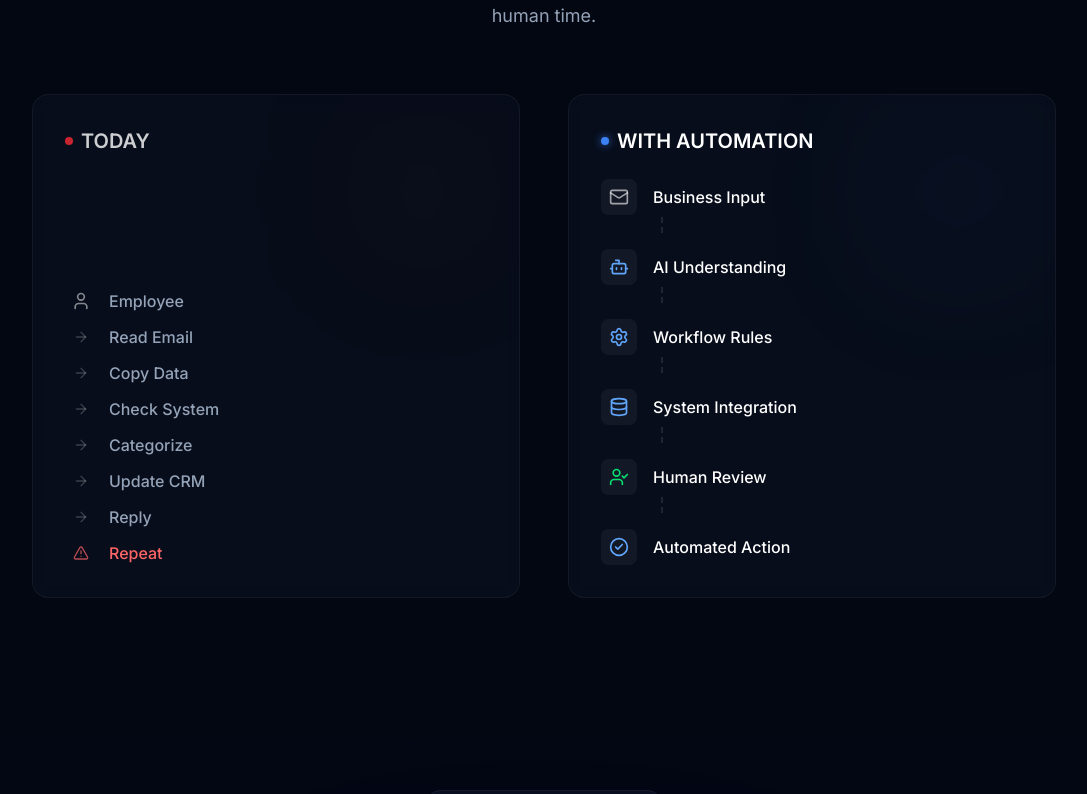
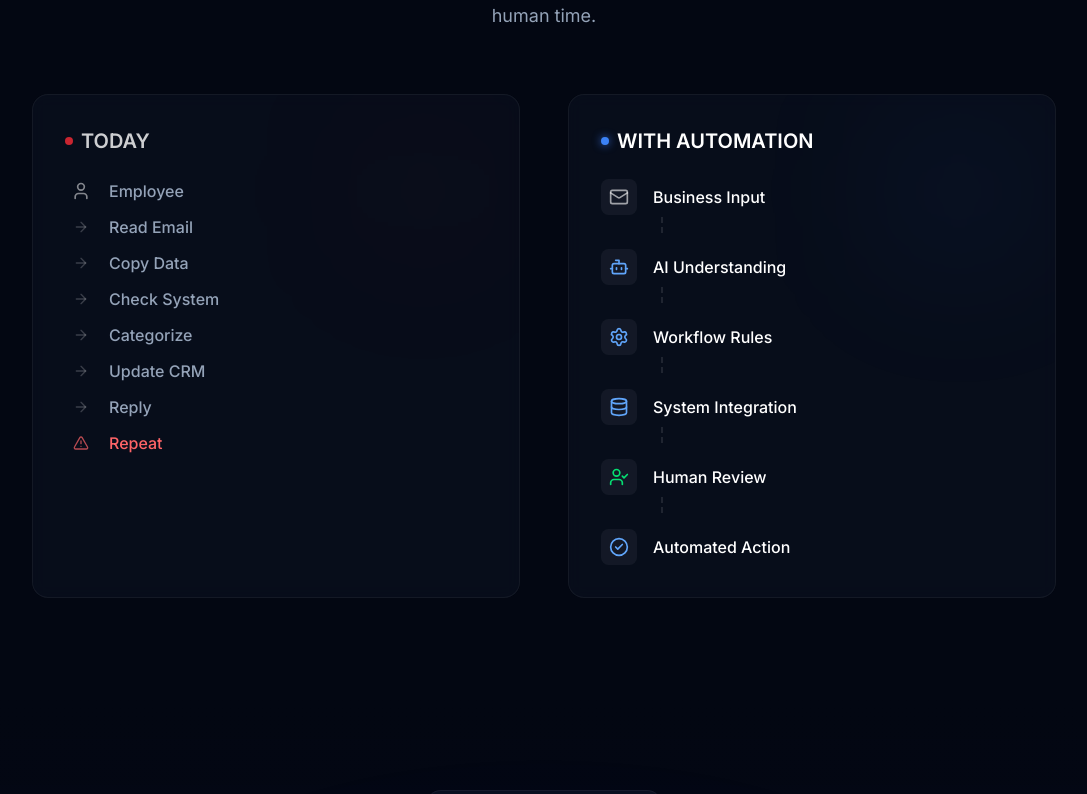
Before and after one commit to crystalOG9/ai-automation-startup, a Next.js app: page / in a window 1280 px wide. Shown: the part 1246-2040 px from the top of the page, without its empty margins (96-1183 px from the left). Built offline with nearby package versions, Linux system fonts and the light colour scheme.

Commit message:
fix: remove justify-between from PrecisionCard to eliminate gap between TODAY and Employee

```diff
--- a/src/components/PrecisionCard.tsx
+++ b/src/components/PrecisionCard.tsx
@@ -99,7 +99,7 @@ export function PrecisionCard({
         )}
       />
 
-      <div className="relative z-10 h-full flex flex-col justify-between">
+      <div className="relative z-10 h-full flex flex-col">
         {children}
       </div>
     </div>
```
